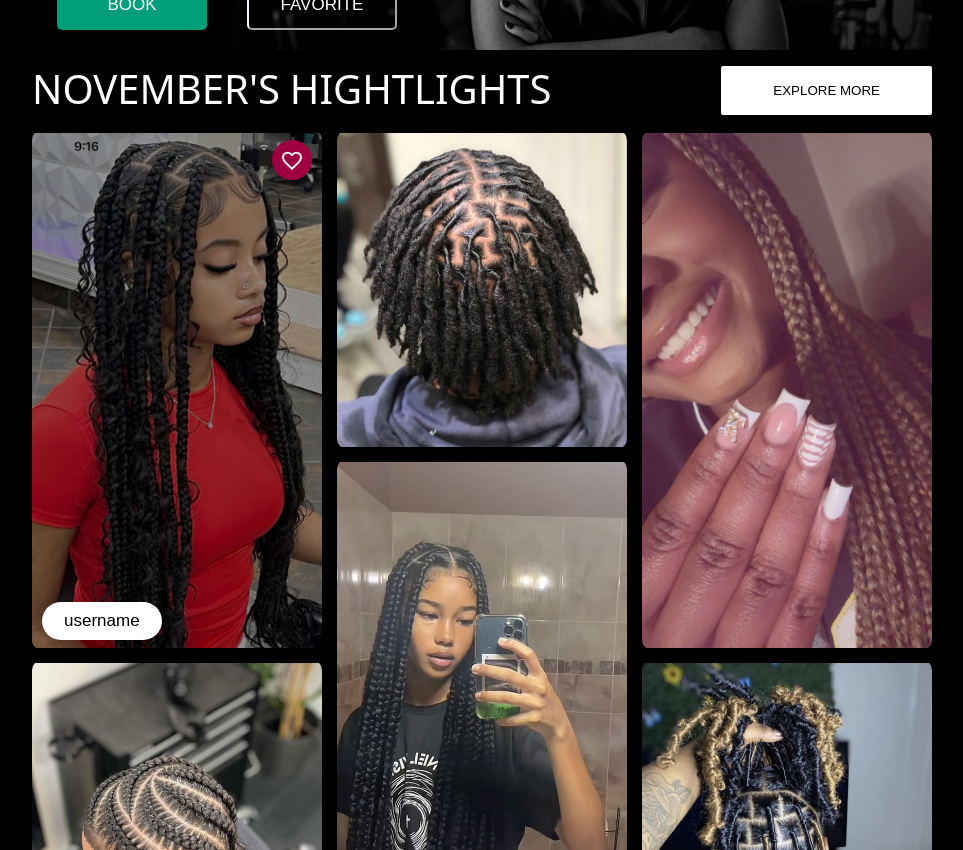
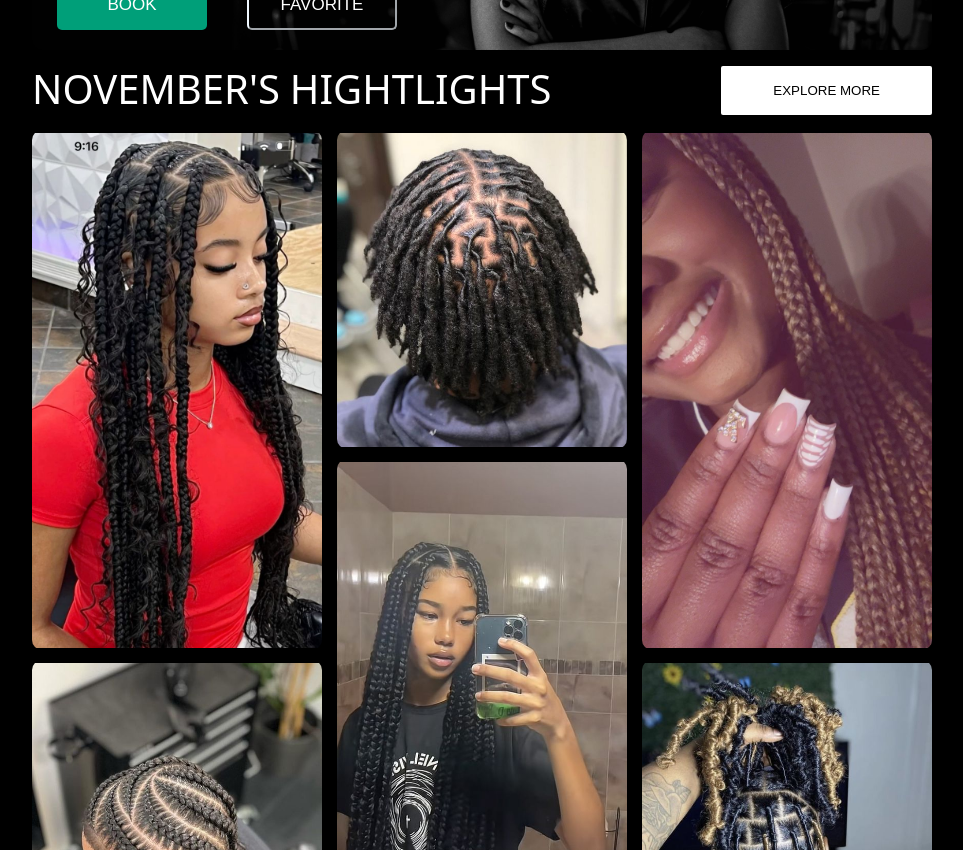
Before and after one commit to trevtemba/neur-frontend, a React (Vite) app: page /home in a window 1280 px wide. Shown: the part 500-1350 px from the top of the page, without its empty margins (158-1121 px from the left). Built offline with nearby package versions, Linux system fonts and the light colour scheme; a web font is replaced by a local one.

Commit message:
added animation control on hover

```diff
--- a/src/Components/Home/Home.jsx
+++ b/src/Components/Home/Home.jsx
@@ -1,5 +1,5 @@
 import React from "react";
-import { motion } from "motion/react";
+import { motion, useAnimationControls } from "motion/react";
 
 import "./home.css"
 import featuredHero from "../Assets/featured_hero.jpg"
@@ -16,6 +16,16 @@ import fi9 from "../Assets/featuredGrid/fi8.jpg"
 import likeIcon from "../Assets/featuredGrid/like_icon.svg"
 
 const Home = () => {
+
+    const controls = useAnimationControls();
+
+    const handleImgHover = () => {
+        controls.start("hovered");
+    }
+    const handleImgHoverOff = () => {
+        controls.start("initial");
+    }
+
     return (
         <div className="homePage">
             <div
@@ -81,12 +91,24 @@ const Home = () => {
                 className="featuredImagesContainer">
                     <div
                     className="column">
-                        <div className="photo">
+                        <div className="photo" onMouseOver={handleImgHover} onMouseLeave={handleImgHoverOff}>
                             <img src={fi1}/>
-                            <div className="overlay">
+                            <motion.div
+                            className="overlay"
+                            variants={{
+                                initial: {
+                                    opacity: 0,
+                                },
+                                hovered: {
+                                    opacity: 1,
+                                },
+                            }}
+                            initial="initial"
+                            animate={controls}
+                            >
                                 <button className="likeBtn"><img src={likeIcon}/></button>
                                 <button className="userLink">username</button>
-                            </div>
+                            </motion.div>
                         </div>
                         <div className="photo">
                             <img src={fi2}/>
--- a/src/Components/Home/home.css
+++ b/src/Components/Home/home.css
@@ -191,6 +191,7 @@
     border-radius: 10px;
     object-fit: contain;
     z-index: 1;
+    cursor: pointer;
 }
 
 .photo .overlay {
@@ -199,10 +200,11 @@
     left: 0;
     width: 100%;
     height: 100%;
-    background-color: rgba(0, 0, 0, 0.4);
+    background-color: rgba(0, 0, 0, 0.2);
     border-radius: 10px;
     z-index: 2;
     color: white;
+    pointer-events: none;
 }
 
 .photo .overlay .userLink {
@@ -228,7 +230,6 @@
     width: 40px;
     height: 40px;
     padding-top: 3px;
-    font-size: 17px;
     top: 10px;
     right: 10px;
 }
```
